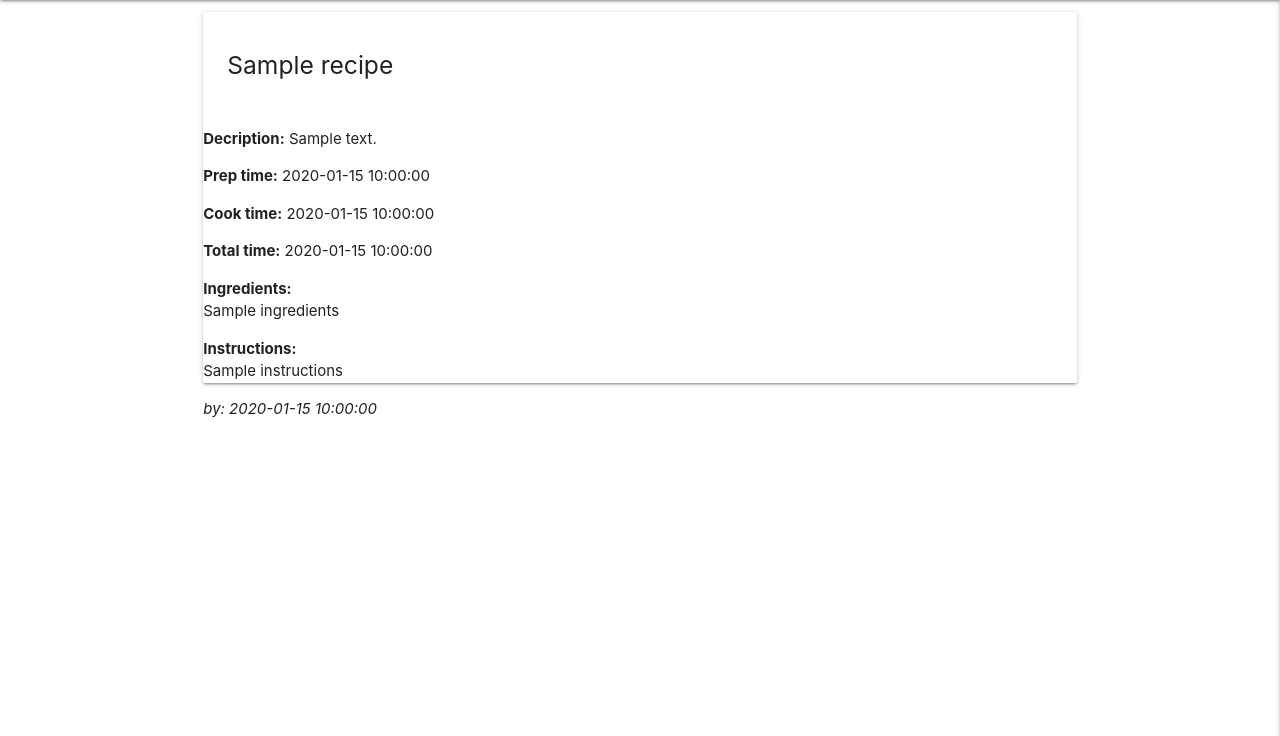
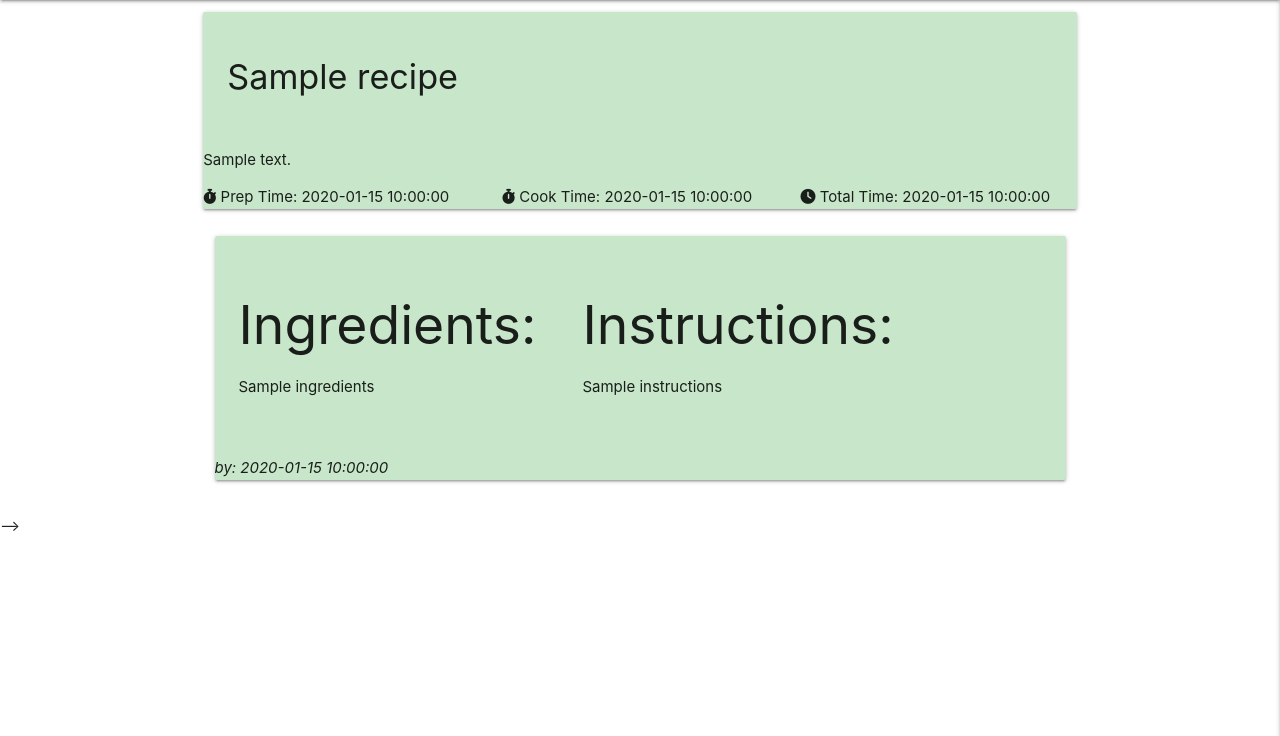
Before and after one commit to AdrianaSchmit85/Love_Cakes, a Flask app: template templates/recipe.html in a window 1280 px wide. Shown: the part 64-800 px from the top of the page. Run offline with Flask 2, Linux system fonts and the light colour scheme; the template is opened without the code that fills it: most values are stand-ins (such as "Sample title", 1, 10 or a date in 2020); grey boxes marked "Sample" are stand-in pictures; some libraries are stand-ins or nearby versions.

Commit message:
fix format to recipe and recipes page

```diff
--- a/templates/recipe.html
+++ b/templates/recipe.html
@@ -1,13 +1,13 @@
 {% extends "base.html" %}
 
+{% block content %}
 
-{% block content %}
 <div class="row" id="recipes-page">
-        <div>
+
   <div class="col s12 m12">
-          <div class="card">
+    <div class="card green lighten-4">
       <div class="card-content">
-          <h5>  {{ Recipe.Name }}</h5>
+        <h4> {{ Recipe.Name }}</h4>
       </div>
 
       {% if Recipe.Image %}
@@ -17,15 +17,42 @@
       {% endif %}
 
       <div class="content">
-                  <p><b>Decription:</b> {{ Recipe.Description }} </p>
-                  <p><b>Prep time:</b> {{ Recipe.Prep_time }} </p>
-                  <p><b>Cook time:</b> {{ Recipe.Cook_time }} </p>
-                  <p><b>Total time:</b> {{ Recipe.Total_time }} </p>
-                  <p><b>Ingredients:</b> <br>{{ Recipe.Ingredients | safe }}</p>
-                  <p><b>Instructions:</b> <br>{{ Recipe.Instructions | safe }}</p>
+
+        <p>{{ Recipe.Description }} </p>
+        <div class="row">
+          <div class="col s4">
+            <i class="fas fa-stopwatch"></i> Prep Time: {{ Recipe.Prep_time }}
+          </div>
+          <div class="col s4">
+            <i class="fas fa-stopwatch"></i> Cook Time: {{ Recipe.Cook_time }}
+          </div>
+          <div class="col s4">
+            <i class="fas fa-clock"></i> Total Time: {{ Recipe.Total_time }}
           </div>
         </div>
-            <div>
+
+      </div>
+
+      <div class="col s12 m12 ">
+        <div class="card green lighten-4" id="ingredientes">
+          <div class="card-content">
+
+            <div class="row ">
+              <div class="col s12 m4">
+
+                <h2>Ingredients: </h2>{{ Recipe.Ingredients | safe }}
+
+              </div>
+
+
+
+              <div class="col s12 offset-m1 m7">
+
+                <h2>Instructions: </h2>{{ Recipe.Instructions | safe }}
+
+              </div>
+            </div>
+          </div>
           <p>
             {% if Recipe.created_by %}
             <em>by: {{ Recipe.created_by }}</em>
@@ -37,7 +64,8 @@
           {% if session["user"] %}
           {% if Recipe.created_by == session["user"] or Recipe.Added_by == session["user"] %}
           <a class="waves-effect waves-light btn-small" href="/edit-recipe/{{ Recipe._id }}">Edit</a>
-              <button class="waves-effect waves-light btn-small red" onclick="deleteRecipe('{{ Recipe._id }}')">Delete</button>
+          <button class="waves-effect waves-light btn-small red"
+            onclick="deleteRecipe('{{ Recipe._id }}')">Delete</button>
           {% endif %}
           {% endif %}
         </div>
@@ -45,8 +73,50 @@
       </div>
     </div>
   </div>
+
+</div>
+
+<!-- </div>
+  </div>
+  <div class="row" id="recipes-page">
+
+      <div class="col s12 m12">
+        {% if Recipe.Image %}
+        <div class="card-image">
+          <div style='background-image: url("../static/media/{{ Recipe.Image }}")'></div>
+        </div>
+        {% endif %}
+      </div>
+      <div class="col s12 m12">
+        <h5>  {{ Recipe.Name }}</h5>
+      </div>
+      <div class="col s12 m7">
+          <div class="row">
+              <div class="col s4">
+                <i class="fas fa-stopwatch"></i> Prep Time: {{ Recipe.Prep_time }}
+              </div>
+              <div class="col s4">
+                <i class="fas fa-stopwatch"></i> Cook Time: {{ Recipe.Cook_time }}
+              </div>
+              <div class="col s4">
+                 <i class="fas fa-clock"></i> Total Time: {{ Recipe.Total_time }}
+              </div>
+              <div class="col s12">
+                <p>{{  Recipe.Description }} </p>
+                </div>
+          </div>
+      </div>
+      <div class="row">
+        <div class="col s12">
+          <p> <h4>Ingredients: </h4>{{ Recipe.Ingredients | safe }}</p>
+        </div>
+        <div class="col s12">
+            <p> <h4>Instructions: </h4>{{ Recipe.Instructions | safe }}</p>
+        </div>
+    </div> -->
+
 {% endblock %}
-{% block scripts %}
+<!-- {% block scripts %}
 <script>
     function deleteRecipe(id){
         var confirm = window.confirm("Delete?")
@@ -54,5 +124,5 @@
             window.location.href = `/delete-recipe/${id}`;
         }
     }
-</script>
+</script> -->
 {% endblock %}
```
Also changed, not shown: templates/add_recipe.html (+17 -13 lines), templates/recipes.html (+20 -24 lines). Lines whose indentation alone changed are shown as unchanged.
